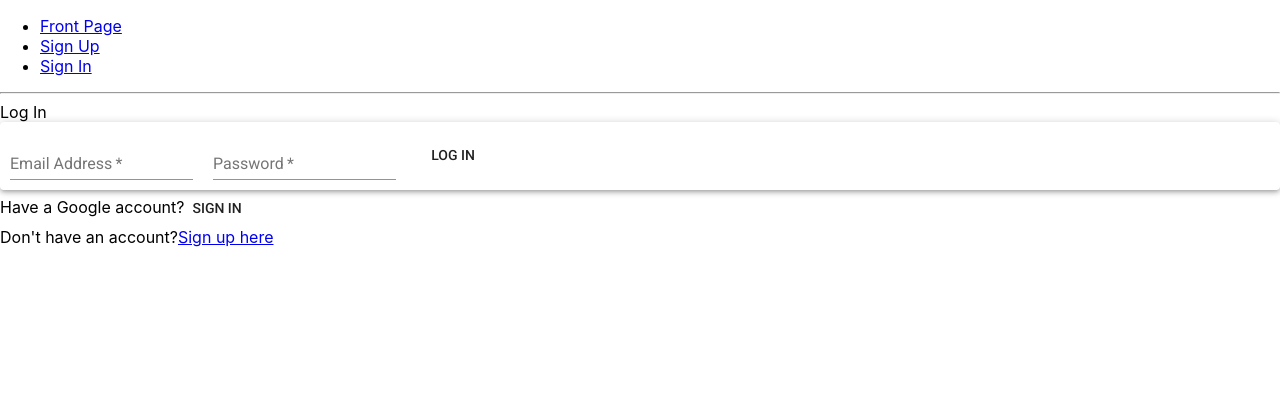
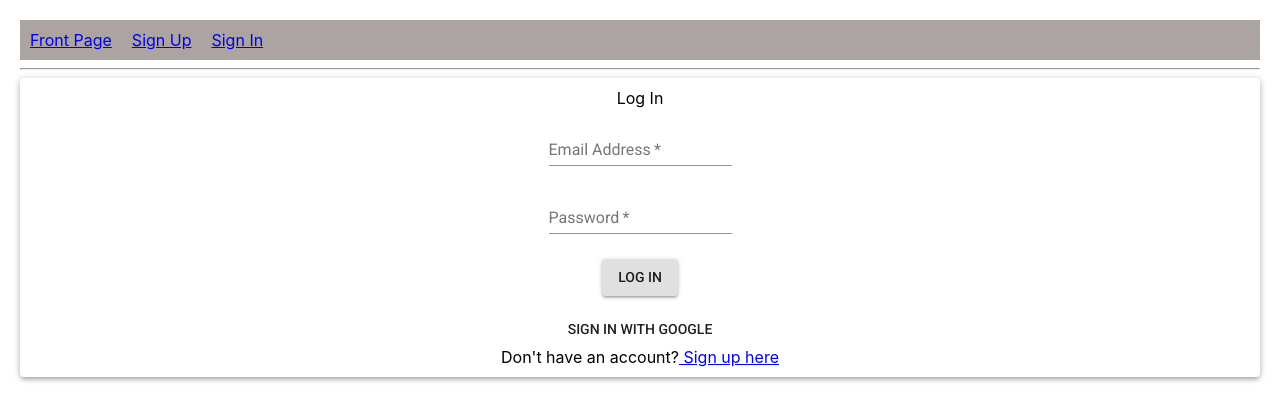
Before and after one commit to chialuka/authApp, a React (Create React App) app in the folder client/: page /signin in a window 1280 px wide. Shown: the top 420 px of the page. Built offline with nearby package versions, Linux system fonts and the light colour scheme.

Commit message:
add some css

```diff
--- a/client/src/App.js
+++ b/client/src/App.js
@@ -22,7 +22,7 @@ class App extends Component {
       <div className="App">
         <Router>
           <div>
-            <Routes token={this.state.token}/>
+            <Routes token={this.state.token} className="navigation"/>
             <hr />
             <Route exact path="/" component={LandingPage} />
             <Route exact path="/home" component={HomePage} />
--- a/client/src/Routes/router.js
+++ b/client/src/Routes/router.js
@@ -7,29 +7,29 @@ const Routes = ({ token }) => (
 );
 
 const RouterAuth = (token) => (
-  <ul>
-    <li>
+  <div className="routes">
+    <div className="link">
       <Link to="/">Front Page</Link>
-    </li>
-    <li>
+    </div>
+    <div className="link">
       <Link to="/home">Home</Link>
-    </li>
-    <SignOut token={token}/>
-  </ul>
+    </div>
+    <SignOut token={token} className="link"/>
+  </div>
 );
 
 const RouterNonAuth = () => (
-  <ul>
-    <li>
+  <div className="routes">
+    <div className="link">
       <Link to="/">Front Page</Link>
-    </li>
-    <li>
+    </div>
+    <div className="link">
       <Link to="/signup">Sign Up</Link>
-    </li>
-    <li>
+    </div>
+    <div className="link">
       <Link to="/signin">Sign In</Link>
-    </li>
-  </ul>
+    </div>
+  </div>
 );
 
 export default Routes;
--- a/client/src/Users/signin.js
+++ b/client/src/Users/signin.js
@@ -8,9 +8,7 @@ import { SignUpLink } from "./signup";
 
 const SignInPage = props => (
   <div>
-    Log In
     <SignIn setToken={props.setToken} />
-    <SignUpLink />
   </div>
 );
 
@@ -72,7 +70,8 @@ class SignInForm extends Component {
     const { email, password, error } = this.state;
     return (
       <div>
-        <Paper elevation={3}>
+        <Paper elevation={3} className="paper">
+          Log In
           <TextField
             required
             name="email"
@@ -92,15 +91,19 @@ class SignInForm extends Component {
             onChange={this.handleChange}
             style={{ margin: 10 }}
           />
-          <Button style={{ margin: 15 }} onClick={this.handleSubmit}>
+          <Button
+            variant="contained"
+            style={{ margin: 15 }}
+            onClick={this.handleSubmit}
+          >
             Log In
           </Button>
           <div>{error && <div>{error.message}</div>}</div>
+          <div className="googleSignIn">
+            <Button onClick={this.signInWithGoogle} className="button">Sign in With Google</Button>
+          </div>
+          <SignUpLink />
         </Paper>
-        <div>
-          Have a Google account?
-          <Button onClick={this.signInWithGoogle}>Sign in</Button>
-        </div>
       </div>
     );
   }
--- a/client/src/Users/signup.js
+++ b/client/src/Users/signup.js
@@ -21,7 +21,7 @@ const userDetails = {
 
 class SignUpForm extends Component {
   state = {
-    ...userDetails,
+    ...userDetails
   };
 
   componentDidMount() {
@@ -60,8 +60,8 @@ class SignUpForm extends Component {
     const { name, email, password, password2, error } = this.state;
     return (
       <div>
-        <div>Sign Up</div>
-        <Paper elevation={8}>
+        <Paper elevation={3} className="paper">
+          Sign Up
           <TextField
             required
             name="name"
@@ -116,7 +116,7 @@ class SignUpForm extends Component {
 
 const SignUpLink = () => (
   <div>
-    Don't have an account?<Link to="/signup">Sign up here</Link>
+    Don't have an account?<Link to="/signup"> Sign up here</Link>
   </div>
 );
 
--- a/client/src/index.css
+++ b/client/src/index.css
@@ -1,6 +1,6 @@
 body {
-  margin: 0;
-  padding: 0;
+  margin: 10px;
+  padding: 10px;
   font-family: -apple-system, BlinkMacSystemFont, "Segoe UI", "Roboto", "Oxygen",
     "Ubuntu", "Cantarell", "Fira Sans", "Droid Sans", "Helvetica Neue",
     sans-serif;
@@ -12,3 +12,20 @@ code {
   font-family: source-code-pro, Menlo, Monaco, Consolas, "Courier New",
     monospace;
 }
+
+.routes {
+  display: flex;
+  flex-direction: row;
+  background-color: rgb(172, 163, 163);
+}
+
+.paper {
+  display: flex;
+  flex-direction: column;
+  align-items: center;
+  padding: 10px;
+}
+
+.link {
+  padding: 10px;
+}
```
